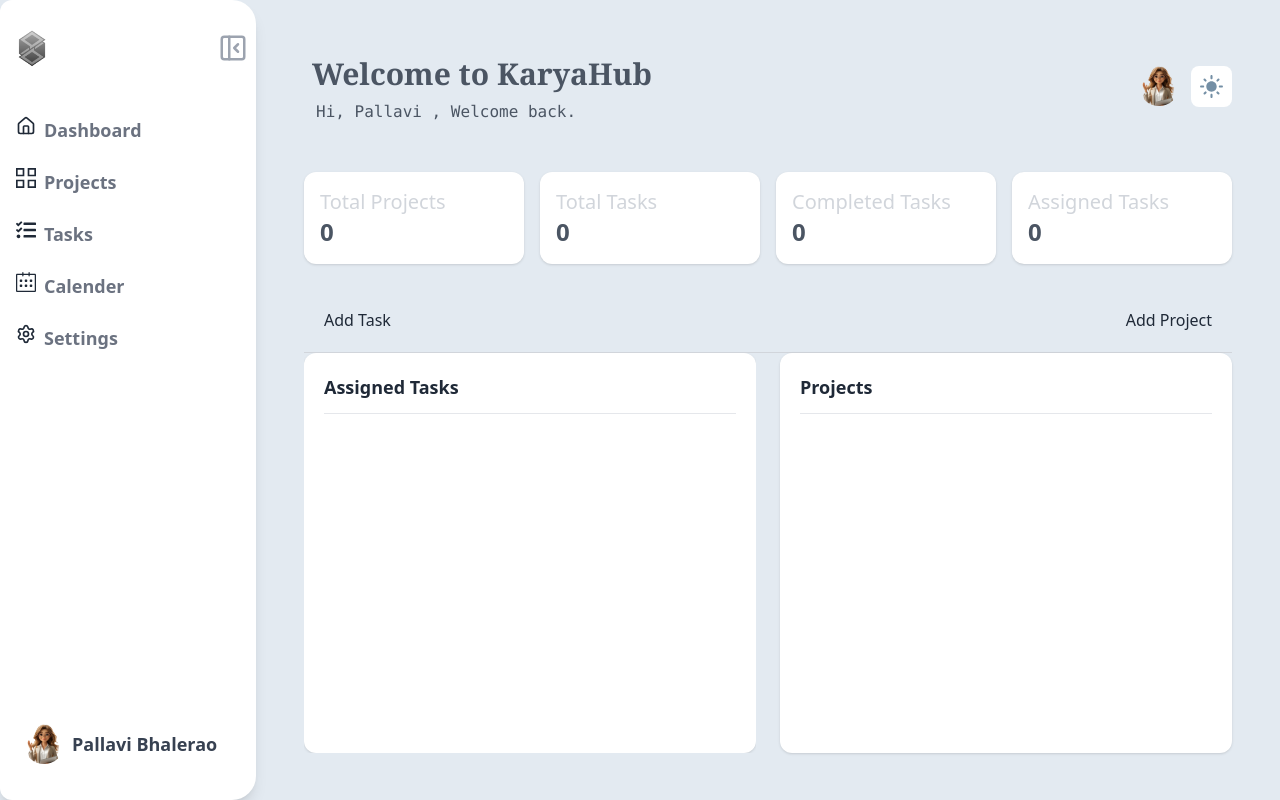
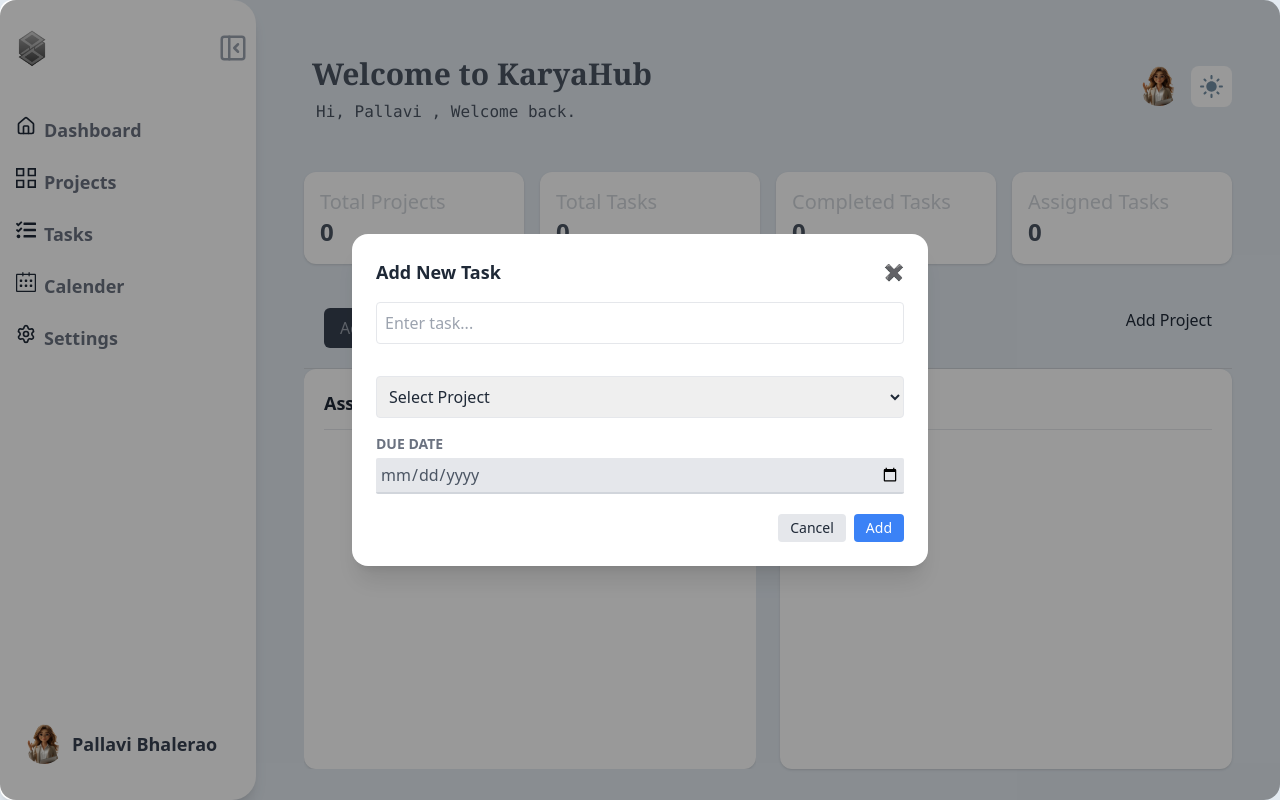
Before and after one commit to DevPallaviDani/Project-Management, a React (Vite) app: page / in a window 1280 px wide. Both pictures are taken after a click on the button "Add Task". Built offline with nearby package versions, Linux system fonts and the light colour scheme.

Commit message:
fix build

```diff
--- a/src/components/common/ItemCard.jsx
+++ b/src/components/common/ItemCard.jsx
@@ -1,11 +1,13 @@
 import React from "react";
 
-function ItemCard({ title, description, dueDate, task }) {
-  return (
+function ItemCard({ title, description, dueDate, taskStatus }) {
+  const styleTextLine = `${(taskStatus==="done") ? "line-through decoration-gray-400": "line-clamp-none"}`
+    return (
     <>
       <div
-        className="bg-white p-2 rounded-xl shadow-md
-     hover:shadow-lg hover:scale-105 duration-300 "
+        className={`bg-white p-2 rounded-xl shadow-md
+     hover:shadow-lg hover:scale-105 duration-300
+     ${styleTextLine}` }
       >
         <h3 className="font-semibold">{title}</h3>
         <div className="flex justify-between">
--- a/src/components/dashboard/QuickActionBar.jsx
+++ b/src/components/dashboard/QuickActionBar.jsx
@@ -9,20 +9,9 @@ function QuickActionBar() {
   return (
     <>
       <div className="flex justify-between p-5 border-b border-gray-300">
-        {/* {showModal && (
-          // <Modal onClose={onCloseModal}>
-            <NewTask
-              onAddTask={(task) => {
-                onAddTask({ ...task, status: selectedStatus });
-                setShowModal(false);
-                console.log("clicked new task:")
-              }}
-              onClose={() => setShowModal(false)}
-            />
-          // </Modal>
-        )} */}
+
         <div>
-          <button onClick={()=>openModal("todo")}>Add Task</button>
+          <Button onClick={()=>openModal("todo")}>Add Task</Button>
         </div>
         <div>
           <button>Add Project</button>
--- a/src/features/tasks/NewTask.jsx
+++ b/src/features/tasks/NewTask.jsx
@@ -25,16 +25,17 @@ function NewTask({ onAddTask, onClose }) {
     setEnteredTask("");
     dueDateRef.current.value = "";
     projectRef.current.value = "";
-    onCloseModal();
+    onClose();
   }
   return (
     <div
-      className="fixed inset-0 bg-black/40 flex items-center justify-center z-50"
+      className="fixed inset-0 bg-black/40 flex items-center justify-center z-50 rounded-2xl"
       onClick={onClose}
     >
       {/* Modal Box */}
       <div
-        className="bg-white dark:bg-[#1c253b] p-6 rounded-2xl w-[400px] shadow-xl"
+        className="bg-white dark:bg-[#1c253b] p-6 rounded-2xl shadow-xl
+        w-full max-w-xl "
         onClick={(e) => e.stopPropagation()}
       >
         {/* Header */}
@@ -42,7 +43,7 @@ function NewTask({ onAddTask, onClose }) {
           <h2 className="text-lg font-semibold">Add New Task</h2>
           <button onClick={onClose}>✖</button>
         </div>
-
+        <div className="space-y-4 mb-5">
           {/* Input */}
           <input
             ref={titleRef}
@@ -76,6 +77,7 @@ function NewTask({ onAddTask, onClose }) {
           </select>
 
           <Input type="date" ref={dueDateRef} label="Due date" />
+        </div>
         {/* Actions */}
         <div className="flex justify-end gap-2">
           <button
--- a/src/features/tasks/TaskList.jsx
+++ b/src/features/tasks/TaskList.jsx
@@ -6,17 +6,10 @@ import ItemCard from "../../components/common/ItemCard";
 import useProjects from "../../hooks/useProjects";
 
 function TaskList({ tasks, onAddTask, onDeleteTask, onMoveTask }) {
-  const { showModal, setShowModal, openModal, onCloseModal } = useProjects();
-  const [showNewTask, setShowNewTask] = useState(false);
-  const [selectedStatus, setSelectedStatus] = useState("todo");
+  const { handleDeleteTask, openModal, handleMoveTask } = useProjects();
 
   const handleAddClick = (status) => {
-    console.log("new task cliked", status);
-
-    setSelectedStatus(status);
-    setShowNewTask(true);
-    setShowModal(true);
-    openModal();
+    openModal(status);
   };
 
   {
@@ -24,7 +17,7 @@ function TaskList({ tasks, onAddTask, onDeleteTask, onMoveTask }) {
       <div className="text-center my-4">
         <p className="text-stone-500"> No tasks yet</p>
         <p className="text-sm text-stone-400">
-          Start by sdding your first task!{" "}
+          Start by adding your first task!{" "}
         </p>
       </div>
     );
@@ -36,20 +29,7 @@ function TaskList({ tasks, onAddTask, onDeleteTask, onMoveTask }) {
   return (
     <div>
       <h2 className="text-2xl font-bold text-stone-700 mb-4">Tasks</h2>
-      {/* {showNewTask && (
-        <NewTask onAddTask={onAddTask} onDeleteTask={onDeleteTask} />
-      )} */}
-      {showNewTask && (
-        // <Modal onClose={closeModal}>
-        <NewTask
-          onAddTask={(task) => {
-            onAddTask({ ...task, status: selectedStatus });
-            setShowModal(false);
-          }}
-          onClose={onCloseModal}
-        />
-        // </Modal>
-      )}
+
       {tasks.length === 0 && (
         <p className="text-stone-800 my-4">No task yet. Add your first task!</p>
       )}
@@ -234,7 +214,7 @@ function TaskList({ tasks, onAddTask, onDeleteTask, onMoveTask }) {
                             Clear
                           </button>
                           <button
-                            onClick={() => onMoveTask(task.id, "progress")}
+                            onClick={() => onMoveTask(task.id, "done")}
                             className="text-xs text-blue-500"
                           >
                             {" "}
@@ -260,7 +240,7 @@ function TaskList({ tasks, onAddTask, onDeleteTask, onMoveTask }) {
                           dueDate={
                             !task.duDate ? `${task.dueDate}` : "03-04-2026"
                           }
-                          task={task}
+                          taskStatus={task.status}
                         />
                         <div className="flex flex-row justify-between">
                           <button
@@ -270,7 +250,7 @@ function TaskList({ tasks, onAddTask, onDeleteTask, onMoveTask }) {
                             Clear
                           </button>
                           <button
-                            onClick={() => onMoveTask(task.id, "progress")}
+                            onClick={() => onMoveTask(task.id, "todo")}
                             className="text-xs text-blue-500"
                           >
                             {" "}
--- a/src/pages/Dashboard.jsx
+++ b/src/pages/Dashboard.jsx
@@ -4,26 +4,16 @@ import Header from "../components/layout/Header";
 import StatsGrid from "../components/stats/StatsGrid";
 import QuickActionBar from "../components/dashboard/QuickActionBar";
 import SectionWrapper from "../components/common/SectionWrapper";
-import { PlusCircle } from "lucide-react";
-import NewTask from "../features/tasks/NewTask";
+
 import ItemCard from "../components/common/ItemCard";
 
 function Dashboard() {
   const stats = useProjects();
-  const { showModal, selectedStatus, onCloseModal,handleAddTask } = useProjects();
   return (
     <div className="h-screen flex flex-col overflow-hidden">
-      {/* <Header /> */}
+      {/* Header  */}
       <Header />
-      {/* {showModal && (
-        <NewTask
-          onAddTask={(task) => {
-            handleAddTask({ ...task, status: selectedStatus });
-            onCloseModal();
-          }}
-          onClose={onCloseModal}
-        />
-      )} */}
+
       <div className="flex-1 p-6">
         {/* STATS */}
         <StatsGrid stats={stats} />
```
Also changed, not shown: src/App.jsx (+7 -7 lines). Lines whose indentation alone changed are shown as unchanged.
